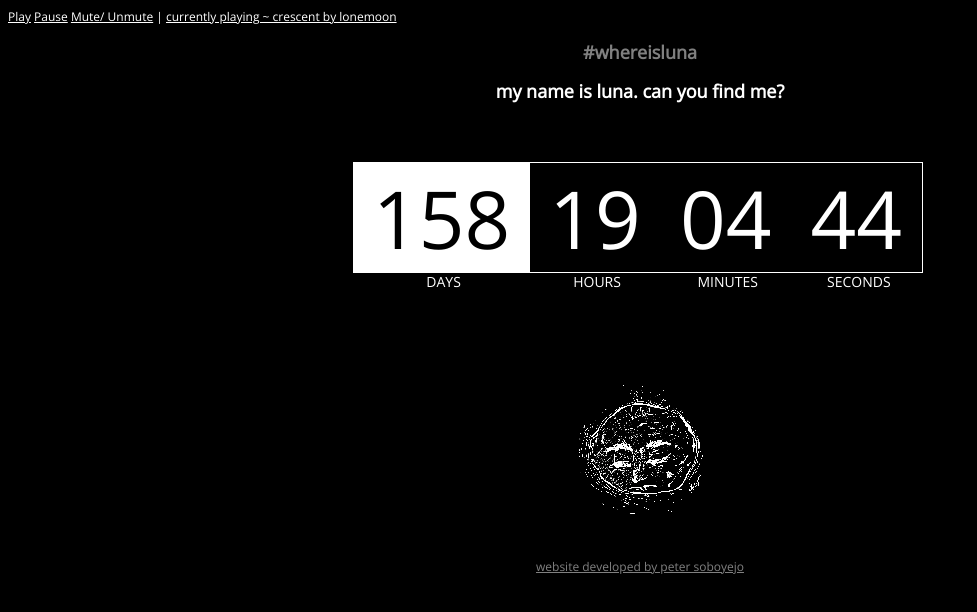
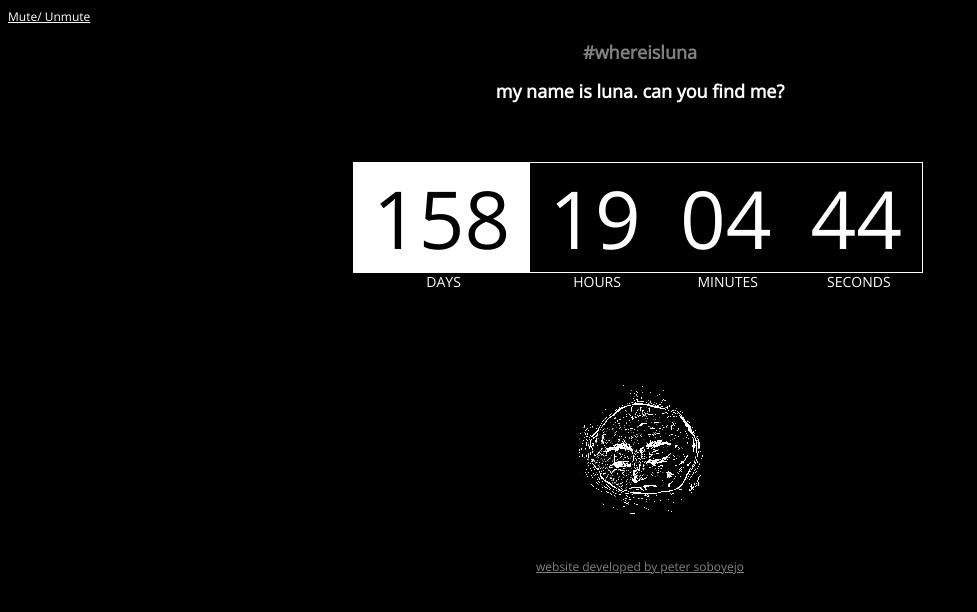
Before and after one commit to lonemoonofficial/luna, a plain HTML site: page index.html in a window 1280 px wide. Shown: the whole page, without its empty margins (0-977 px from the left). Drawn offline with nearby package versions, Linux system fonts and the light colour scheme.

Commit message:
Removed the Play and Pause Button and changed the background audio on the site

```diff
--- a/index.html
+++ b/index.html
@@ -32,17 +32,10 @@
 </head>
 <body>
 
-	<a href="" style="color:white" onclick="document.getElementById('background_audio').play()">Play</a>
-    	<a href="" style="color:white" onclick="document.getElementById('background_audio').pause()">Pause</a>
     	<a href="" style="color:white" onclick="document.getElementById('background_audio').muted=!document.getElementById('background_audio	').muted">Mute/ Unmute</a>
 
-
-    |
-
-    <right><a href="https://soundcloud.com/lonemoon/crescent" style="color:white">currently playing ~ crescent by lonemoon</a></right>
-
 		<audio loop id="background_audio" autoplay="autoplay">
-		  <source src="music/Crescent.mp3" />
+		  <source src="music/music.mp3" />
 		</audio>
 
 <br>
```
Also changed, not shown: 1 other file.
